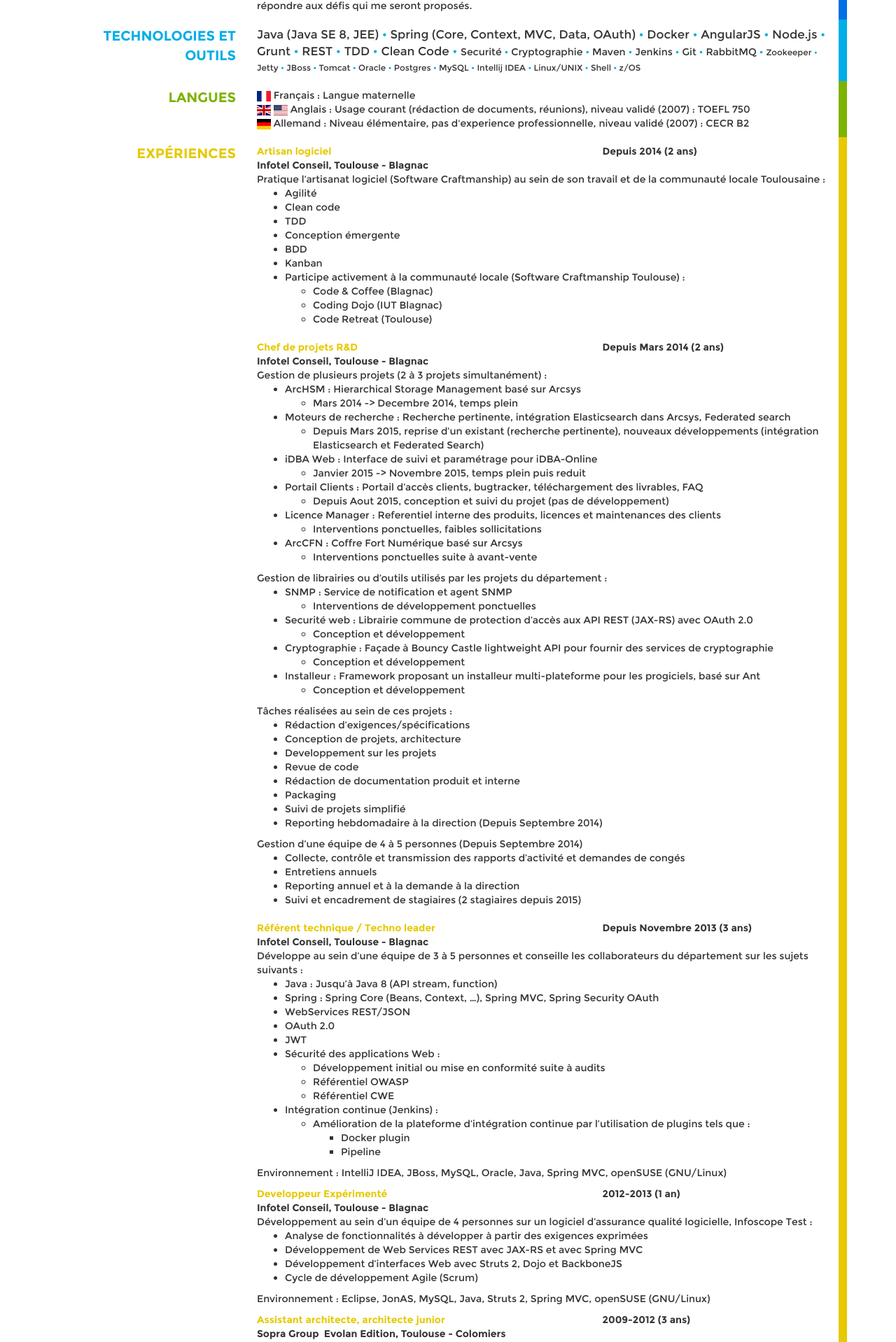
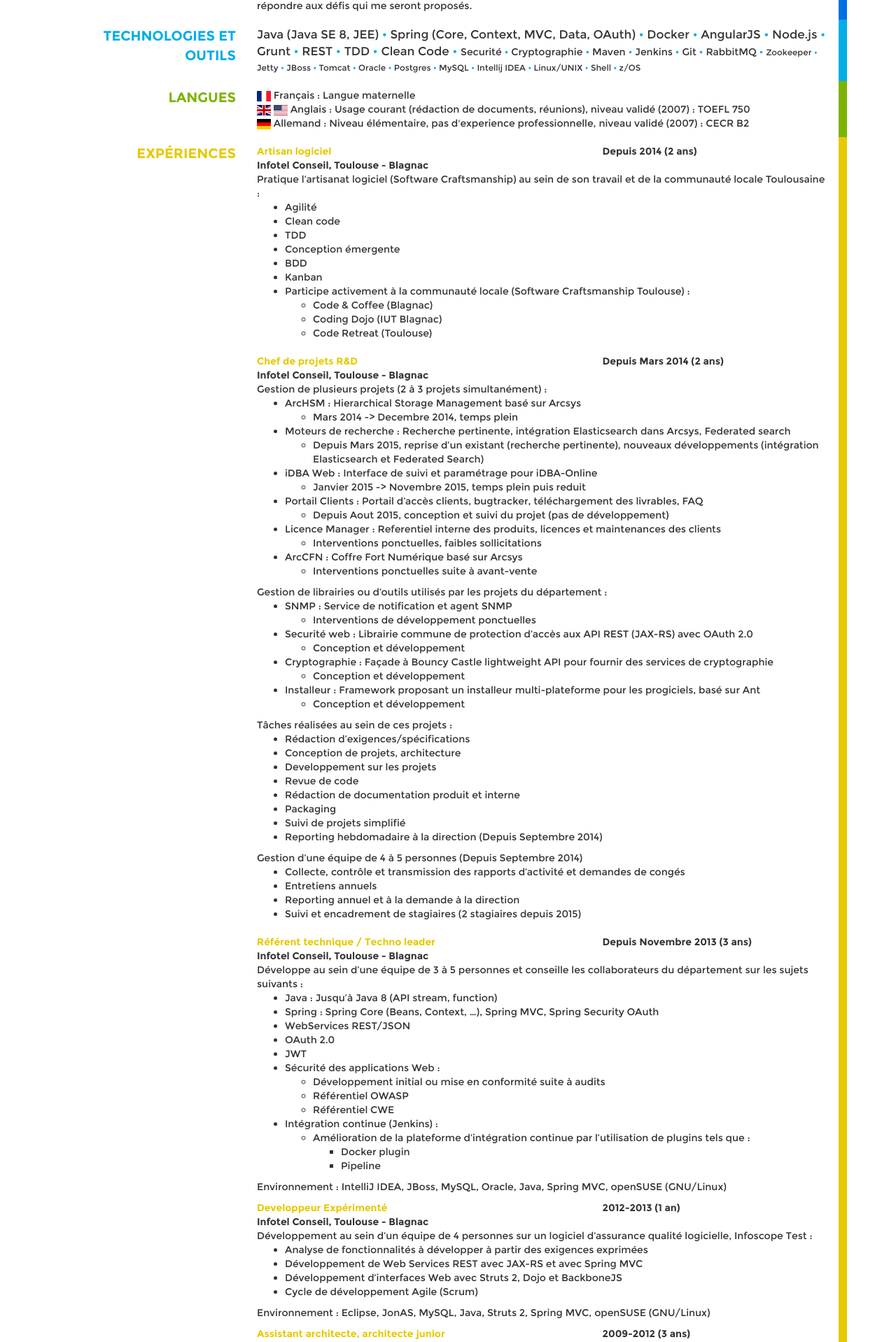
Before and after one commit to superbob/cv, a Jekyll site: the page built from index.html, in a window 1280 px wide. Shown: the part 352-2270 px from the top of the page at 70% size. Built offline with Jekyll 4.4.1, drawn with Linux system fonts in a browser that asks for light colours.

Commit message:
Fixed style and typo

```diff
--- a/_data/experiences.yml
+++ b/_data/experiences.yml
@@ -143,7 +143,7 @@
   time: Depuis 2014 (2 ans)
   location: Infotel Conseil, Toulouse - Blagnac
   description: >
-    Pratique l'artisanat logiciel (Software Craftmanship) au sein
+    Pratique l'artisanat logiciel (Software Craftsmanship) au sein
     de son travail et de la communauté locale Toulousaine :
 
      * Agilité
@@ -152,7 +152,7 @@
      * Conception émergente
      * BDD
      * Kanban
-     * Participe activement à la communauté locale (Software Craftmanship Toulouse) :
+     * Participe activement à la communauté locale (Software Craftsmanship Toulouse) :
        * Code & Coffee (Blagnac)
        * Coding Dojo (IUT Blagnac)
        * Code Retreat (Toulouse)
--- a/css/main.scss
+++ b/css/main.scss
@@ -63,7 +63,8 @@
 }
 
 .name {
-  text-align: right;
+  text-align: center;
+  @media(min-width:768px) { text-align: right; }
   text-transform: uppercase;
   font-weight: bold;
   font-size: $huge-size;
@@ -90,7 +91,8 @@
   @include block-padding;
 
   .panel-title {
-    text-align: right;
+    text-align: center;
+    @media(min-width:768px) { text-align: right; }
     text-transform: uppercase;
     font-size: $bigger-size;
     font-weight: bold;
```
